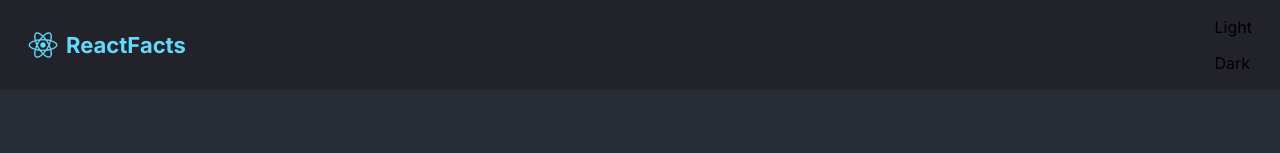
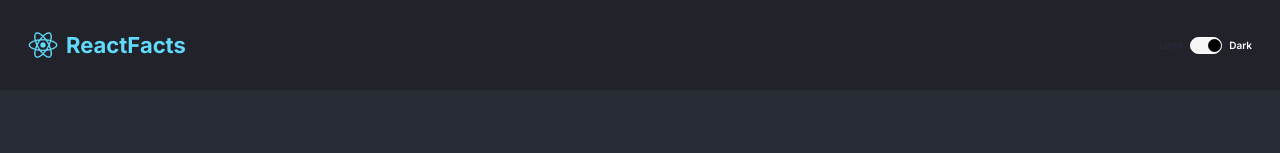
Before and after one commit to jlee1546/my-app, a React (Create React App) app: page / in a window 1280 px wide. Shown: the top 153 px of the page. Built offline with nearby package versions, Linux system fonts and the light colour scheme.

Commit message:
Style darkMode elements

```diff
--- a/src/index.css
+++ b/src/index.css
@@ -17,9 +17,13 @@ body {
 nav {
   display: flex;
   align-items: center;
-  background-color: #21222a;
+  background-color: #ffffff;
   height: 90px;
   padding: 2rem 1.75rem;
+}
+
+nav.dark {
+  background: #21222a;
 }
 
 .nav--logo_text,
@@ -42,6 +46,61 @@ nav {
 .nav--title {
   color: #deebf8;
   font-weight: 600;
+}
+
+.toggler {
+  display: flex;
+  align-items: center;
+}
+
+.toggler p {
+  font-size: 0.625rem;
+  font-weight: 600;
+}
+
+.toggler--slider {
+  width: 30px;
+  height: 15px;
+  background: #2b283a;
+  border-radius: 2rem;
+  margin-inline: 7px;
+  cursor: pointer;
+  display: flex;
+  justify-content: flex-start;
+  align-items: center;
+  border: 1px solid black;
+  box-sizing: content-box;
+}
+
+nav.dark .toggler--slider {
+  border-color: white;
+  background-color: #f5f5f5;
+}
+
+.toggler--slider--circle {
+  width: 13px;
+  height: 13px;
+  background: white;
+  border-radius: 50%;
+}
+
+nav.dark .toggler--slider--circle {
+  background-color: black;
+}
+
+.toggler--light {
+  color: #2b283a;
+}
+
+nav.dark .toggler--dark {
+  color: #ffffff;
+}
+.toggler--dark {
+  color: #d5d4d8;
+}
+
+nav.dark .toggler--slider {
+  justify-content: flex-end;
 }
 
 /* Main */
```
